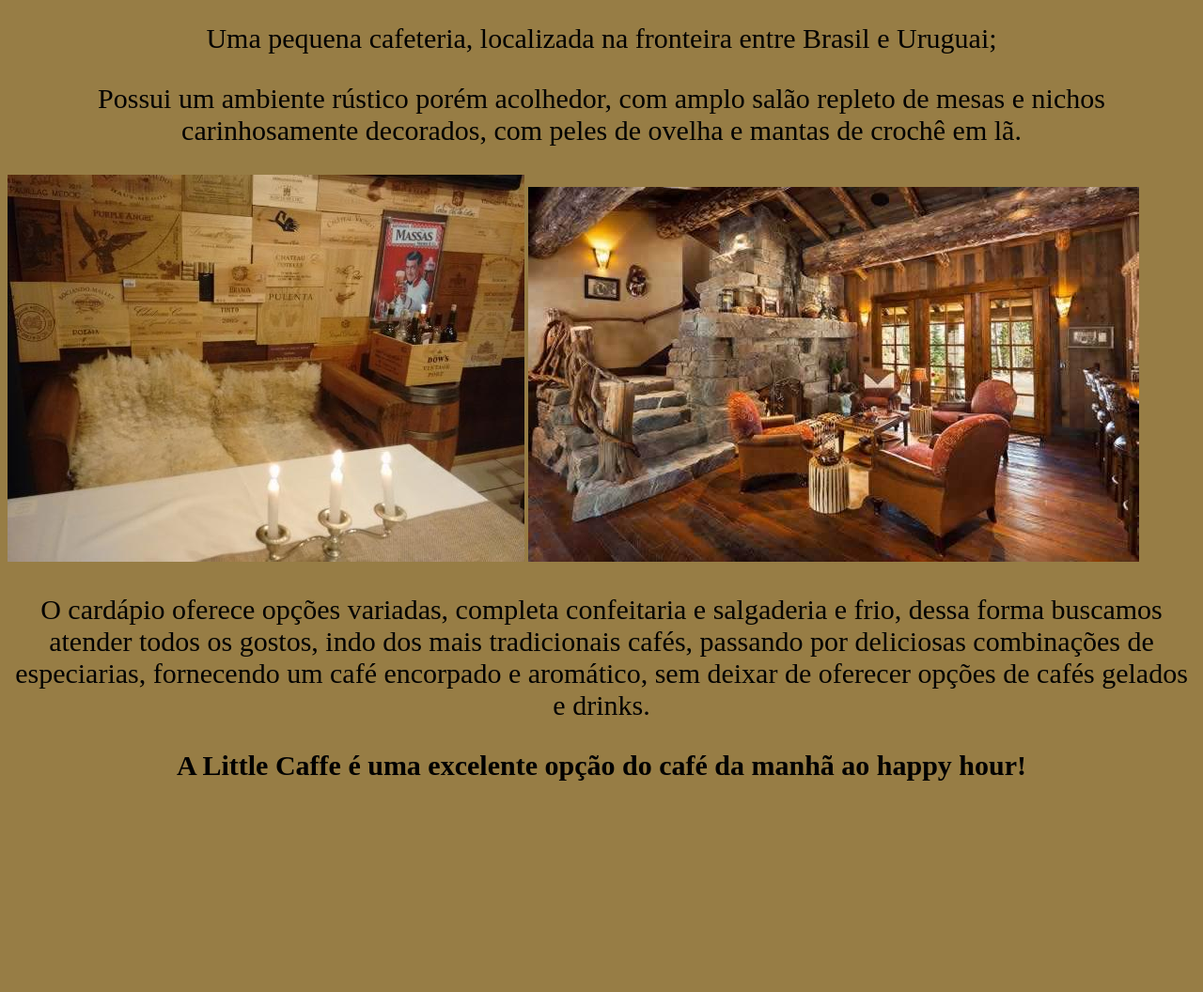
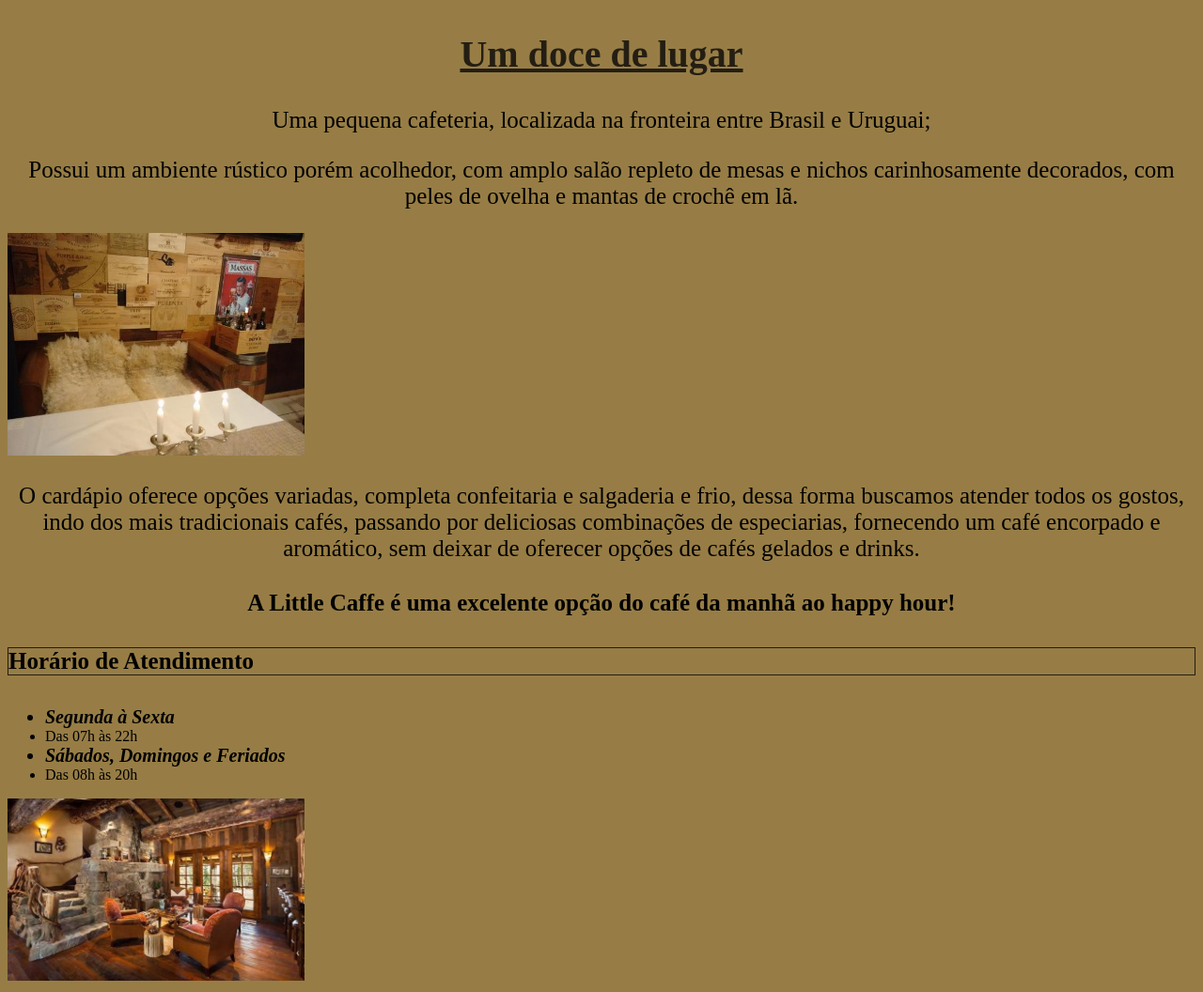
Before and after one commit to Profe-Mahriana/FormacaoGEprogramacao, a plain HTML site: page index.html in a window 1280 px wide. Shown: the part 813-1869 px from the top of the page at 94% size. Before the commit the page ends 1675 px from the top, so only its background shows below. Drawn offline with Linux system fonts and the light colour scheme; a script that the page names is missing.

Commit message:
class, div

```diff
--- a/index.html
+++ b/index.html
@@ -1,5 +1,6 @@
 <!DOCTYPE html>
 <html>
+
 <head>
     <meta charset='utf-8'>
     <meta http-equiv='X-UA-Compatible' content='IE=edge'>
@@ -14,27 +15,43 @@
         <h1>Little Caffe</h1>
     </header>
 
-<img id="café" src="café.jpg">
-<img id="café2" src="café2.jpg">
-<img id="café3" src="café3.jpg">
+    <img id="cabeçario" src="cabeçario.jpg">
 
-
+    <div>
 
         <h2><u> Um doce de lugar</u></h2>
 
         <p>Uma pequena cafeteria, localizada na fronteira entre Brasil e Uruguai;</p>
-<p>Possui um ambiente rústico porém acolhedor, com amplo salão repleto de mesas e nichos carinhosamente decorados,
+        <p>Possui um ambiente rústico porém acolhedor, com amplo salão repleto de mesas e nichos carinhosamente
+            decorados,
             com peles de ovelha e mantas de crochê em lã.</p>
+    </div>
+    <div>
+        <img id="cadeira" src="cadeiras.jpg">
 
-<img id="cadeira" src="cadeiras.jpg">
-<img id="lareira" src="lareira.jpg">
 
         <p>O cardápio oferece opções variadas, completa confeitaria e salgaderia e frio, dessa forma
             buscamos atender todos os gostos, indo dos mais tradicionais cafés, passando por deliciosas combinações de
-    especiarias, fornecendo um café encorpado e  aromático, sem deixar de oferecer opções de cafés gelados e drinks.</p>
+            especiarias, fornecendo um café encorpado e aromático, sem deixar de oferecer opções de cafés gelados e
+            drinks.
+        </p>
+        <h3>
+            <p style="text-align: center ;"><b>A Little Caffe é uma excelente opção do café da manhã ao happy hour!</p>
+            </b>
+        </h3>
+    </div>
 
-<h3>
-<p style="text-align: center ;"><b>A Little Caffe é uma excelente opção do café da manhã ao happy hour!</p></b>
-</h3>
+    <div>
+        <h4> Horário de Atendimento</h4>
+        <ul>
+            <li class="dias"> <b>Segunda à Sexta</b></li>
+            <li class="hora"> Das 07h às 22h</li>
+            <li class="dias"> <b>Sábados, Domingos e Feriados</b></li>
+            <li class="hora"> Das 08h às 20h</li>
+        </ul>
+        <img id="lareira" src="lareira.jpg">
+    </div>
+
 </body>
+
 </html>
--- a/style.css
+++ b/style.css
@@ -1,31 +1,59 @@
 body {
-    background-color:#977d45
+    background-color: #977d45
 }
+
 h1 {
     text-align: justify;
     font-size: 55px;
-    color:#000000;
+    color: #000000;
     border: 5 px solid;
     padding: 5 px;
 }
-#café {
-        width: 30%;
-        height: 30%;
+
+#cabeçario {
+    width: 100%;
+    height: 50%;
 }
-#café2{
-    width: 30%;
-    height: 30%;
+
+h2 {
+    text-align: center;
+    font-size: 40px;
+    color: #241e13;
 }
-#café3{
-    width: 35%;
-    height: 60%;}
 
-h2{
-    text-align:center;
-    font-size: 45px;
-    color: #241e11;
+p {
+    text-align: center;
+    font-size: 25px;
 }
-p {
+
+#cadeira {
+    width: 25%;
+    height: 25%;
+}
+
+#lareira {
+    width: 25%;
+    height: 25%;
+}
+
+h3{
     font-size: 30px;
-    text-align:center;
 }
+
+h4 {
+    text-align: justify;
+    font-size: 25px;
+    color: #000000;
+    border: 1px, solid, #241e13;
+}
+.dias{
+    text-align: justify;
+    font-size: 20px;
+    font-style: italic;
+    color: black;
+
+}
+.hora{
+    text-align: justify;
+    font-size: 20 px;
+}
```
Also changed, not shown: cabeçario.jpg (added), espresso.png (added). Lines whose indentation alone changed are shown as unchanged.
